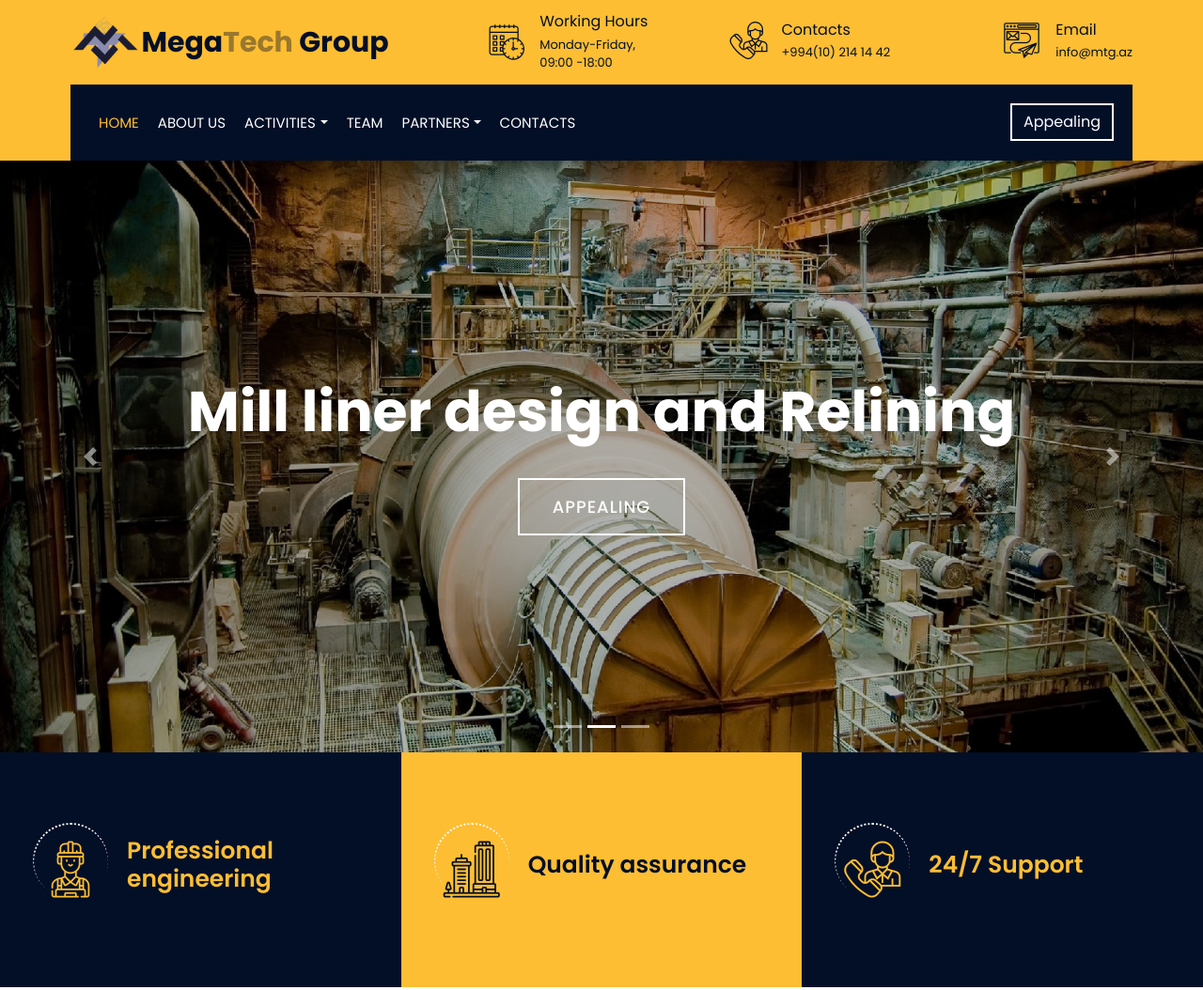
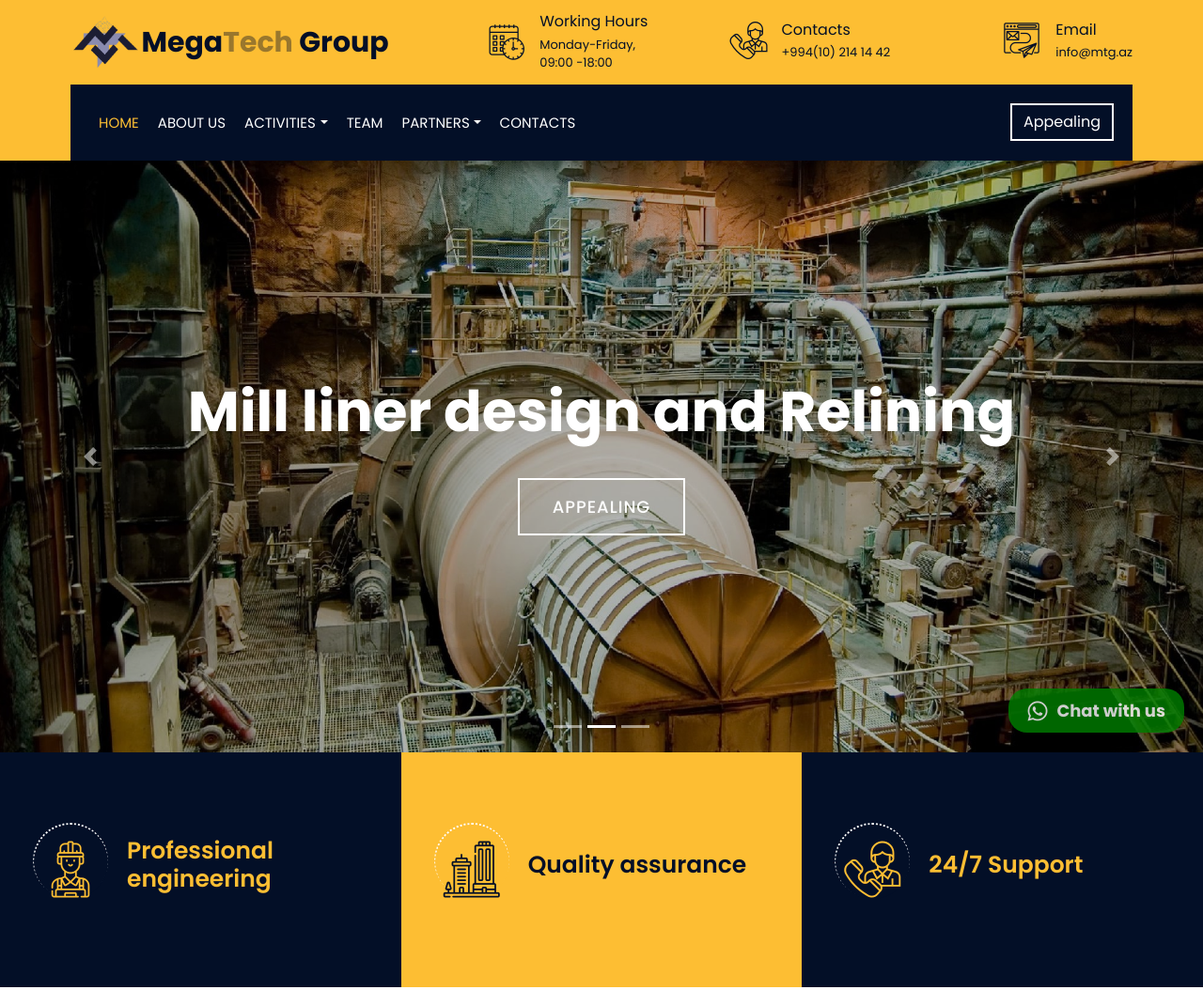
Before and after one commit to azerkazimov/megatech, a plain HTML site: page index.html in a window 1280 px wide. Shown: the top 1054 px of the page at 94% size. Drawn offline with nearby package versions, Linux system fonts and the light colour scheme.

Commit message:
create whats app

```diff
--- a/css/style.css
+++ b/css/style.css
@@ -2181,4 +2181,39 @@ a:focus {
         margin: 5px 0;
         text-align: center;
     }
-}
+
+
+}
+
+.whatsapp-widget-container {
+    position: fixed;
+    bottom: 20px;
+    right: 20px;
+    opacity: 0.8;
+    z-index: 9999;
+    transition: 0.3s;
+  }
+
+.whatsapp-widget-container:hover {
+
+    opacity: 1;
+    z-index: 9999;
+  }
+
+  .whatsapp-widget-container a {
+    display: flex;
+    align-items: center;
+    justify-content: center;
+    background-color: green;
+    color: white;
+    padding: 10px 20px;
+    border-radius: 20px;
+    text-decoration: none;
+    font-size: 18px;
+    font-weight: bold;
+  }
+
+  .whatsapp-widget-container a i {
+    margin-right: 10px;
+    font-size: 24px;
+  }
--- a/index.html
+++ b/index.html
@@ -23,7 +23,8 @@
         <link href="lib/slick/slick.css" rel="stylesheet">
         <link href="lib/slick/slick-theme.css" rel="stylesheet">
 
-
+        <!-- Whats's app -->
+        <link rel="stylesheet" href="https://cdnjs.cloudflare.com/ajax/libs/font-awesome/5.15.3/css/all.min.css">
 
         <!-- Template Stylesheet -->
         <link href="css/style.css" rel="stylesheet">
@@ -657,7 +658,19 @@
             </div>
             <!-- Footer End -->
 
-
+            <!-- Whats's app -->
+            <div class="container-fluid">
+                <div class="row">
+                  <div class="col-sm-12 col-md-6 offset-md-3 col-lg-4 offset-lg-4">
+                    <div class="whatsapp-widget-container">
+                      <a href="https://wa.me/994777224002" target="_blank">
+                        <i class="fab fa-whatsapp"></i>
+                        <span>Chat with us</span>
+                      </a>
+                    </div>
+                  </div>
+                </div>
+              </div>
         </div>
 
 
```
